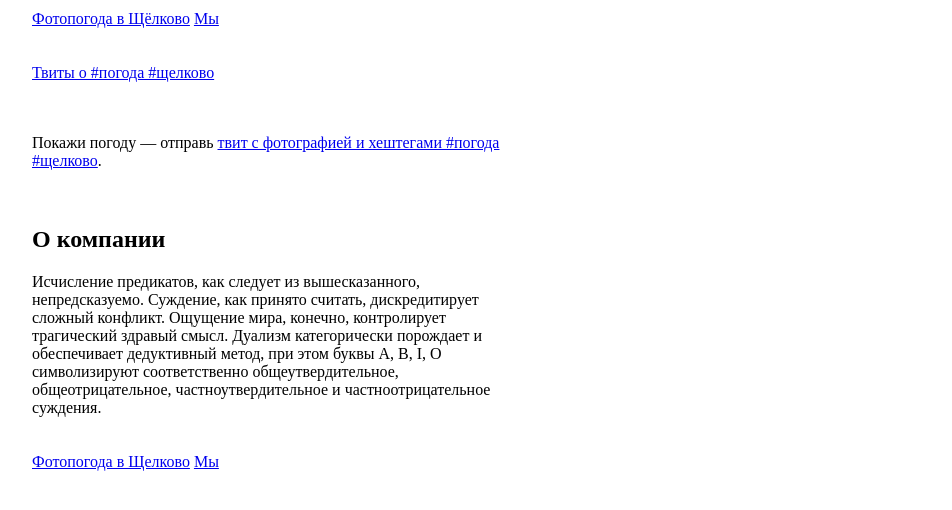
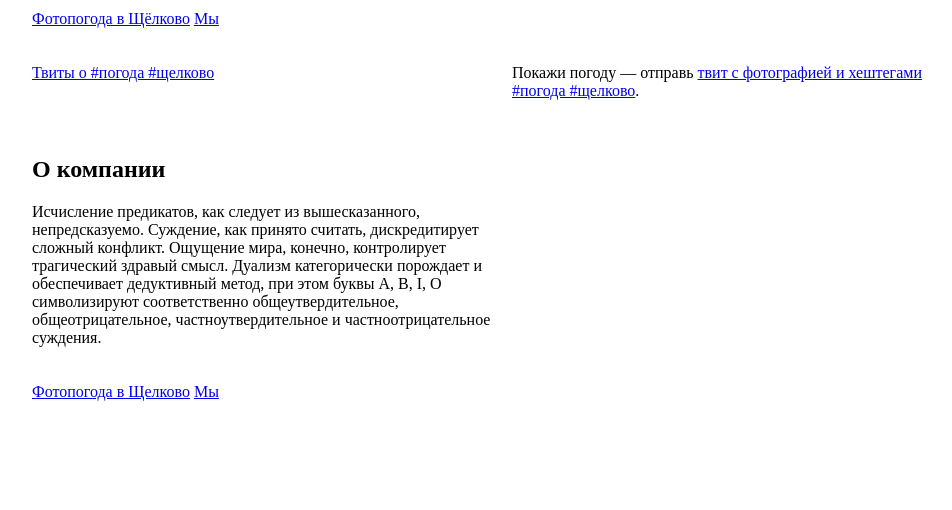
Before and after one commit to VVVas/vvvas.github.io, a Jekyll site: the page index.html, which Jekyll copies as it is, in a window 1280 px wide. Shown: the top 510 px of the page, without its empty margins (118-1070 px from the left). Built offline with Jekyll 4.4.1, drawn with Linux system fonts in a browser that asks for light colours; comment, search, counter and statistics services are not loaded.

Commit message:
меньше процентиков

```diff
--- a/css/vvvas.css
+++ b/css/vvvas.css
@@ -11,7 +11,7 @@ header, footer, section {
 
 #main, #text, #about {
 	float: left;
-	width: 50%;
+	width: 46%;
 }
 
 footer {
@@ -26,6 +26,6 @@ footer {
 	}
 	#main, #text, #about {
 		float: none;
-		width: 100%;
+		width: 98%;
 	}
 }
```
